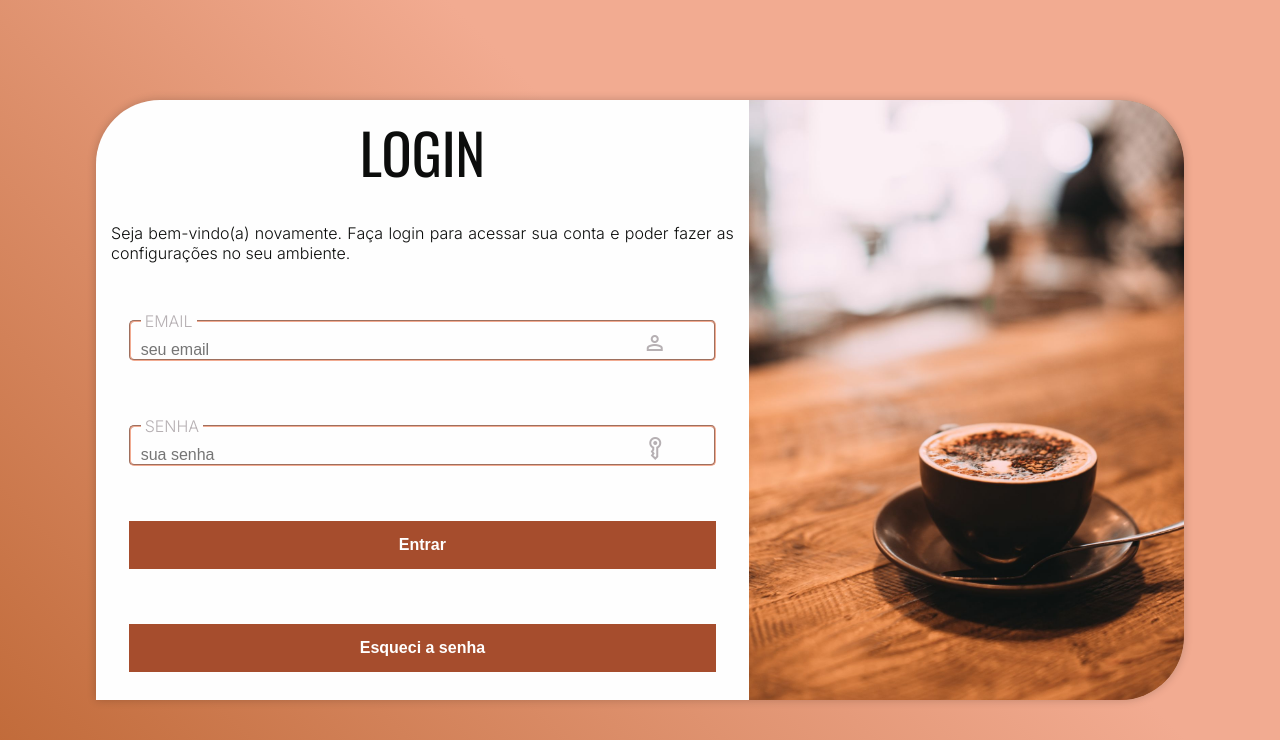
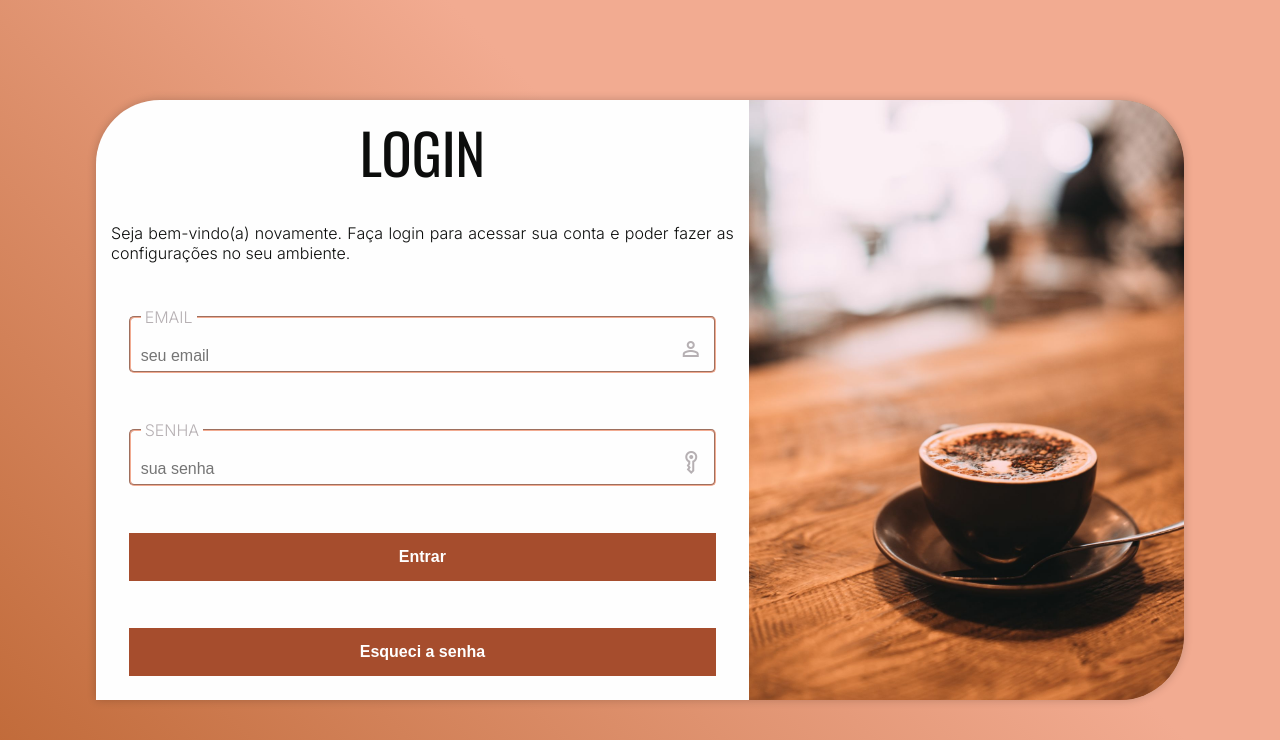
Before and after one commit to felipe-cas/Estudos-Cursos, a PHP site: page / in a window 1280 px wide. Shown: the top 740 px of the page. Run offline with PHP 8.4, Linux system fonts and the light colour scheme.

Commit message:
Desafio Projeto Login ultimo commit

```diff
--- a/html_css/mod04/desafios/014/styles/style.css
+++ b/html_css/mod04/desafios/014/styles/style.css
@@ -113,7 +113,7 @@ main section form{
 
 .__fild input{
 	background-color: transparent;
-	width: 87%;
+	width: calc(100% - 50px);
 
 	outline: none;
 	border: none;
@@ -131,6 +131,7 @@ main section form{
 
 .__icon_input{
 	color: var(--light-blush);
+	padding: 10px;
 }
 
 
```
